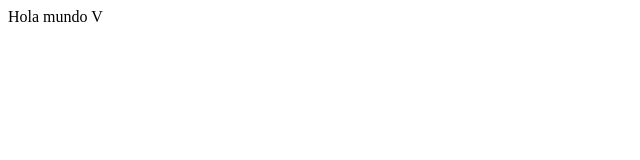
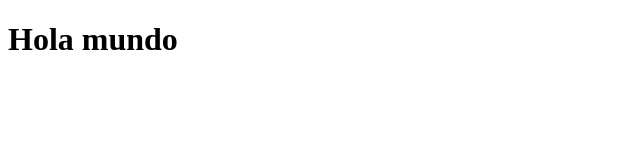
Before and after one commit to OmegaD28V/CursoGit, a plain HTML site: page index.html in a window 1280 px wide. Shown: the whole page, without its empty margins (0-640 px from the left). Drawn offline with Linux system fonts and the light colour scheme.

Commit message:
Maquetación 1.1

```diff
--- a/index.html
+++ b/index.html
@@ -1,12 +1,12 @@
 <!DOCTYPE html>
 <html lang="en">
 <head>
-    <meta charset="UTF-8">
-    <meta http-equiv="X-UA-Compatible" content="IE=edge">
-    <meta name="viewport" content="width=device-width, initial-scale=1.0">
-    <title>Document</title>
+	<meta charset="UTF-8">
+	<meta http-equiv="X-UA-Compatible" content="IE=edge">
+	<meta name="viewport" content="width=device-width, initial-scale=1.0">
+	<title>Document</title>
 </head>
 <body>
-    Hola mundo V
+	<h1>Hola mundo</h1>
 </body>
 </html>
```
